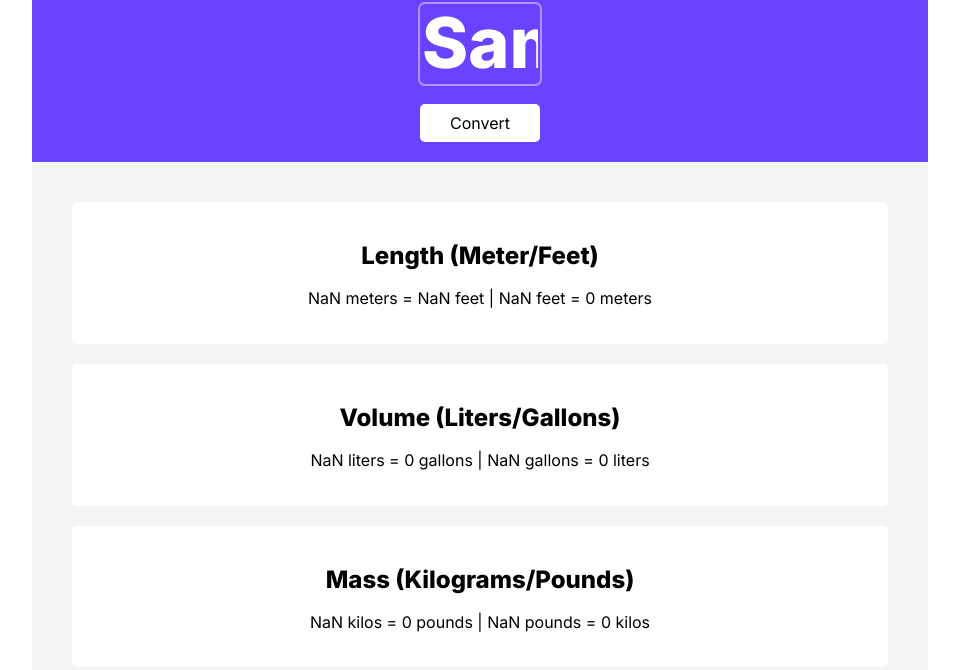
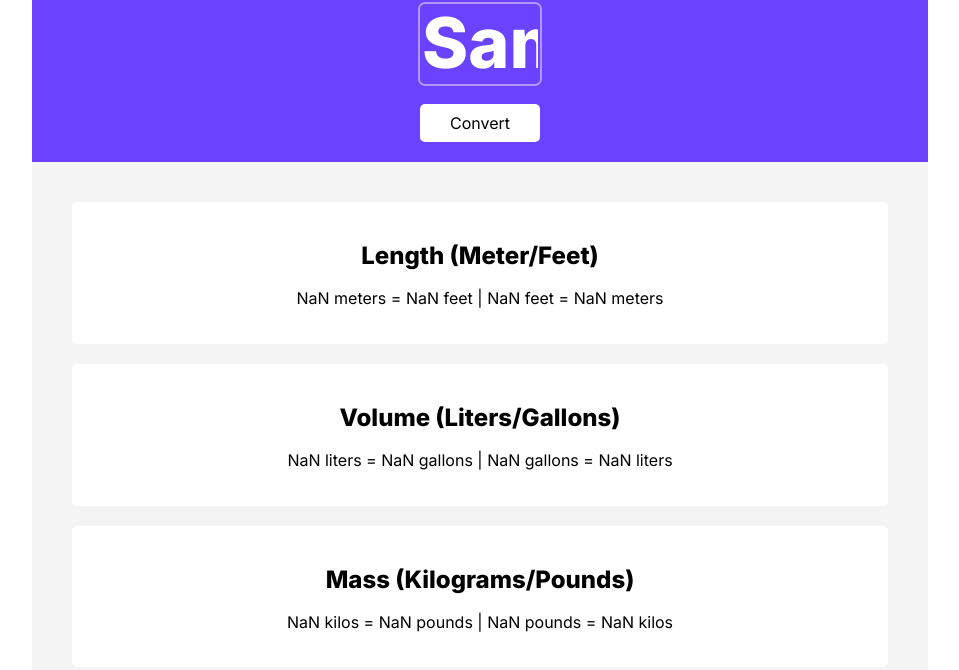
Before and after one commit to brianbud/unit-converter, a website built with Vite: page index.html in a window 1280 px wide. Both pictures are taken after typing "Sample" into the empty fields and a click on the button "Convert". Shown: the part 116-786 px from the top of the page, without its empty margins (160-1119 px from the left). Built offline with nearby package versions, Linux system fonts and the light colour scheme.

Commit message:
convert functions

```diff
--- a/index.html
+++ b/index.html
@@ -13,7 +13,7 @@
     <div id="container">
       <div id="header">
         <h1>Metric/Imperial Unit Conversion</h1>
-        <input type="text" id="input-el">
+        <input type="text" id="input-el" placeholder="0">
         <button id="convert-btn">Convert</button>
       </div>
       <main id="output-container">
--- a/index.js
+++ b/index.js
@@ -22,6 +22,11 @@ function convert() {
   for (let i = 0; i <= inputNumEl.length; i++) {
     inputNumEl[i].textContent = input;
     convertMeterToFeet(input);
+    convertFeetToMeter(input);
+    convertLitersToGallons(input);
+    convertGallonsToLiters(input);
+    convertKilosToPounds(input);
+    convertPoundsToKilos(input);
   }
 }
 
@@ -29,3 +34,27 @@ function convertMeterToFeet(input) {
   let feet = input * 3.281;
   feetEl.textContent = feet;
 }
+
+function convertFeetToMeter(input) {
+  let meter = input * 0.3048;
+  meteresEl.textContent = meter;
+}
+
+function convertLitersToGallons(input) {
+  let gallons = input * 0.264172;
+  gallonsEl.textContent = gallons;
+}
+
+function convertGallonsToLiters(input) {
+  let liters = input * 3.78541;
+  litersEl.textContent = liters;
+}
+
+function convertKilosToPounds(input) {
+  let pounds = input * 2.20462;
+  poundsEl.textContent = pounds;
+}
+function convertPoundsToKilos(input) {
+  let kilos = input / 2.20462;
+  kilosEl.textContent = kilos;
+}
```
